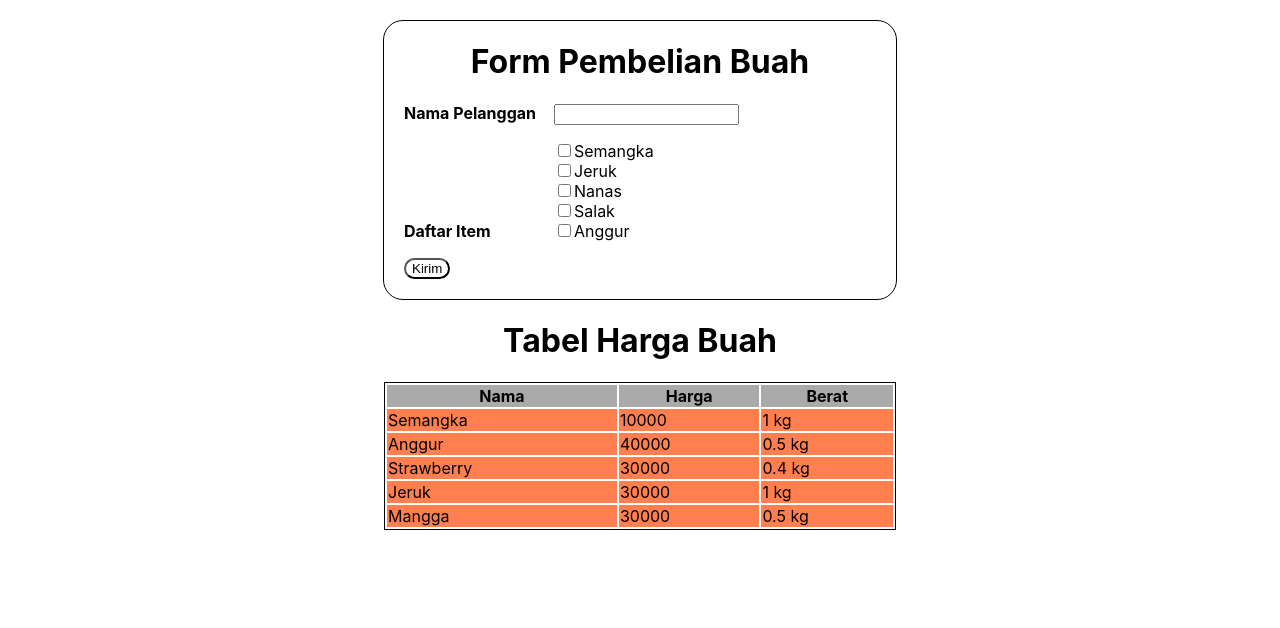
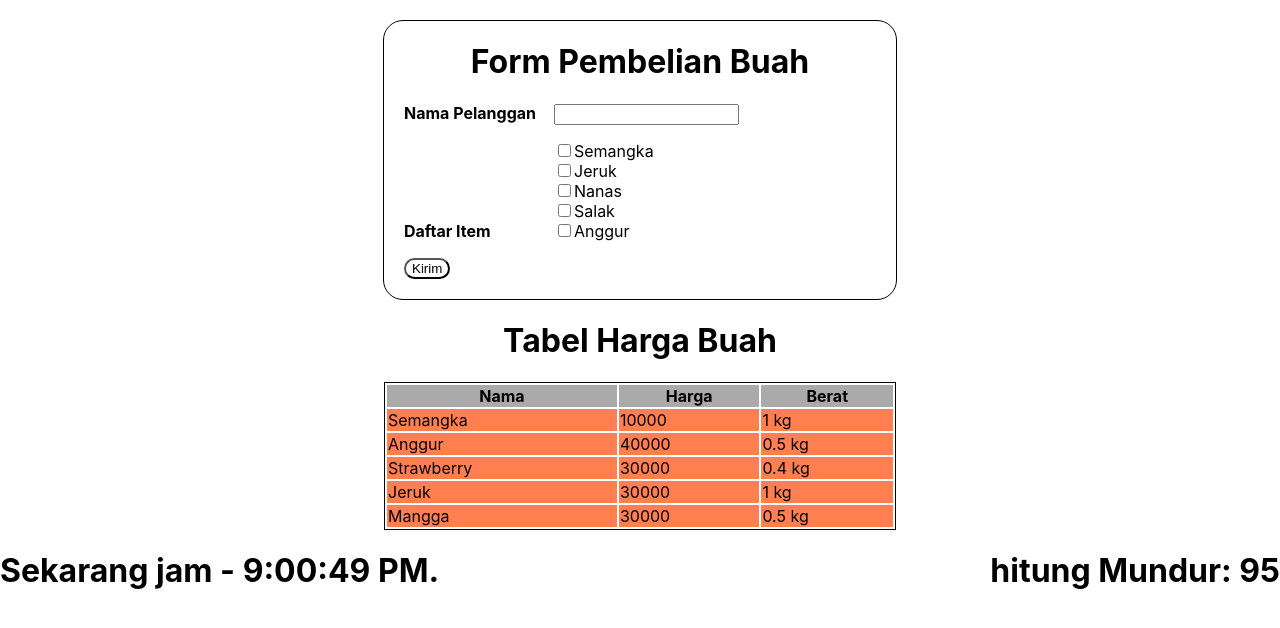
Before and after one commit to iim-am/IM-Sanbercode-Reactjs-Batch-24, a React (Create React App) app in the folder tugas-harian-part-2/: page / in a window 1280 px wide. Shown: the top 628 px of the page. Built offline with nearby package versions, Linux system fonts and the light colour scheme.

Commit message:
hasil panggilan tugas 11

```diff
--- a/tugas-harian-part-2/src/App.js
+++ b/tugas-harian-part-2/src/App.js
@@ -3,6 +3,7 @@ import React from 'react';
 import Tugas9 from "./Tugas-9/tugas9"
 // soal 2
 import Tugas10 from "./Tugas-10/ListBuah"
+import Tugas11 from "./Tugas-11/tugas11"
 
 //import logo from './logo.svg';
 //import './App.css';
@@ -13,6 +14,7 @@ function App(){
     <>
       <Tugas9/>
       <Tugas10/>
+      <Tugas11/>
     </>
   )
 }
```
